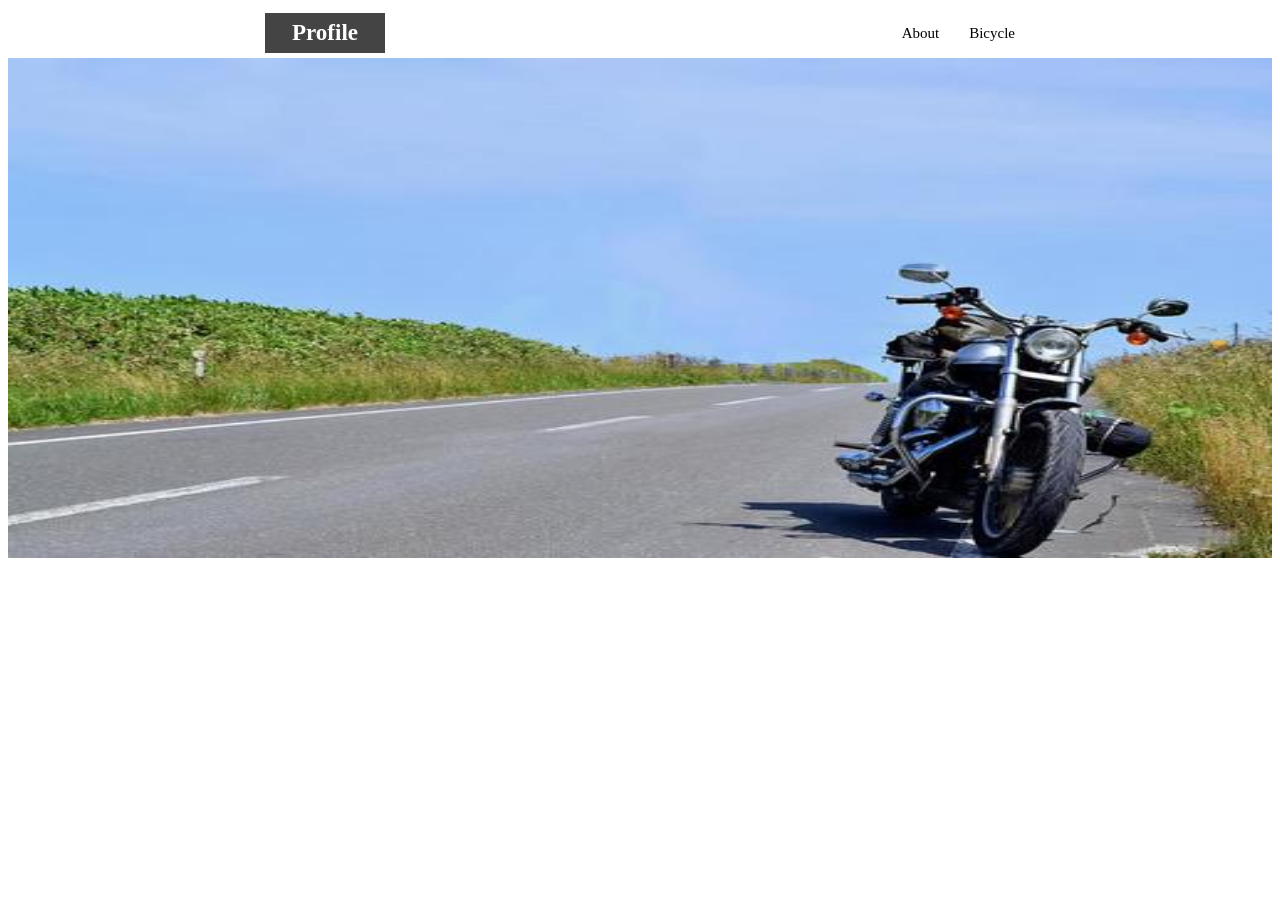
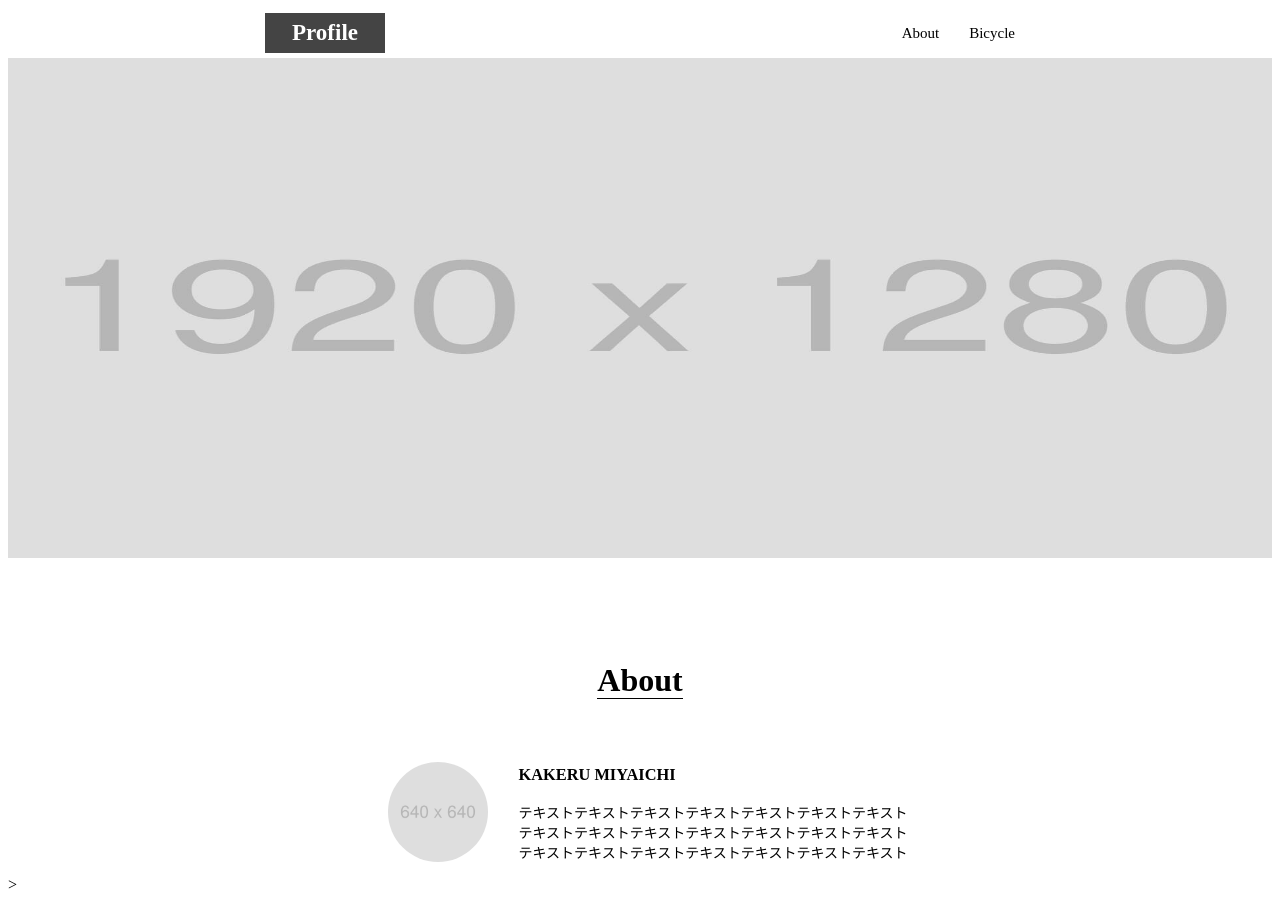
Before and after one commit to rinkokikuchi/test, a plain HTML site: page vscode/index.html in a window 1280 px wide. Before the commit the page ends 800 px from the top, so only its background shows below. Drawn offline with Linux system fonts and the light colour scheme.

Commit message:
テスト更新

```diff
--- a/vscode/index.html
+++ b/vscode/index.html
@@ -20,10 +20,23 @@
                 </ul>
             </div>
         </div>
-
-        <div class="main">
-                <img src="../img/bike.jpeg" class = "bike">
-        </div>
     </header>
+    <div class="main">
+        <img src="../img/mainvisual.jpg" class = "bike">
+    </div>
+    <div class="About">
+        <h1><span>About</span></h1>
+        <div class="About_contents">
+            <img src="../img/about.jpg" class = "icon">
+            <div class="prof">
+                <h3>KAKERU MIYAICHI</h3>
+                <p>
+                    テキストテキストテキストテキストテキストテキストテキスト
+                    テキストテキストテキストテキストテキストテキストテキスト
+                    テキストテキストテキストテキストテキストテキストテキスト
+                </p>
+            </div>
+         </div>>
+    </div>
 </body>
 </html>
--- a/vscode/style.css
+++ b/vscode/style.css
@@ -1,9 +1,7 @@
-
 header {
     height: 50px;
     width: 100%;
 }
-
 .container {
     display:flex;
     justify-content: space-between;
@@ -15,17 +13,14 @@ header {
     max-width: 750px;
     min-width: 450px;
 }
-
 li {
     list-style: none;
     font-size: 15px;
     margin-left: 30px;
 }
-
 ul{
   display: flex;
 }
-
 .header-logo {
     background-color: #444444;
     color: white;
@@ -33,7 +28,6 @@ ul{
     vertical-align: middle;
     height: 40px;
 }
-
 .header-logo h1 {
     font-size: 23px;
     width: 120px;
@@ -41,8 +35,33 @@ ul{
     margin: 0px;
     line-height: 40px;
   }
-
-.bike{
+.bike {
     width: 100%;
     height: 500px;
 }
+.icon {
+    width: 100px;
+    height: 100px;
+    border-radius: 50%;
+    margin-right: 30px;
+    margin-left: 30px;
+}
+span {
+    border-bottom: 1px solid black;
+}
+.About h1 {
+    text-align: center;
+    margin-top: 100px;
+    margin-bottom: 50px;
+}
+.About_contents {
+    display: flex;
+    flex-wrap: wrap;
+    font-size: 14px;
+    justify-content: center;
+    align-items: center;
+}
+
+.prof {
+    width:403.02px;
+}
```
